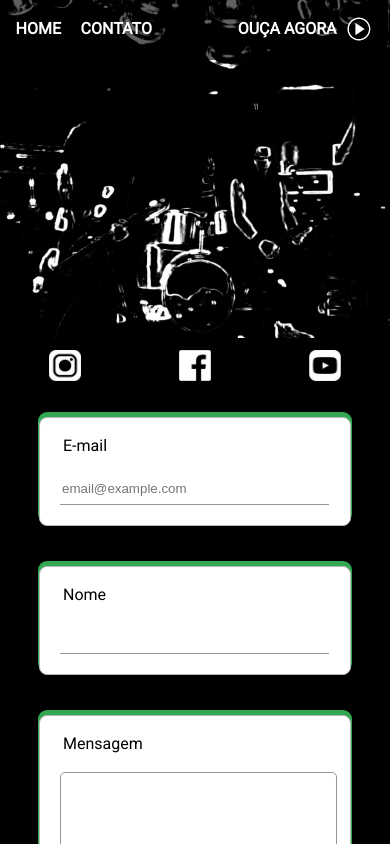
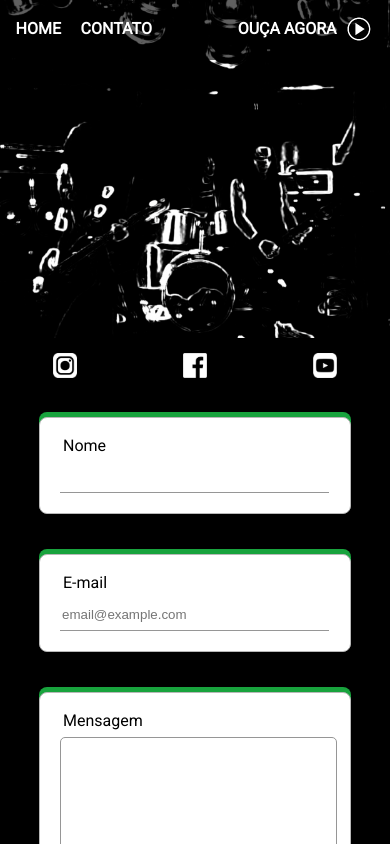
Before and after one commit to LucasDeathsuit/Deathsuit-Site, a React (Create React App) app: page /contact-us in a window 390 px wide. Shown: the top 844 px of the page. Built offline with nearby package versions, Linux system fonts and the light colour scheme.

Commit message:
Updated Contact form layout

```diff
--- a/src/components/ContactForm/ContactForm.js
+++ b/src/components/ContactForm/ContactForm.js
@@ -31,7 +31,7 @@ export default function ContactForm() {
         console.log(email);
         console.log(name);
         console.log(message);
-        const res = await fetch("http://localhost/site-banda/wp-json/contact-us/v1/send", {
+        const res = await fetch("http://wp.deathsuit.com.br/wp-json/contact-us/v1/send", {
             method: 'POST',
             headers: { 'Content-Type': 'application/json' },
             body: JSON.stringify({
@@ -47,17 +47,17 @@ export default function ContactForm() {
         <div className={css.formWrapper}>
             <form onSubmit={handleSubmit} className={css.form}>
                 <FormItem>
+                    <label className={css.label} htmlFor="nome">
+                        Nome
+                    </label>
+                    <input className={css.textField} type="text" id="nome" required onChange={handleSubjectChange} />
+                </FormItem>
+
+                <FormItem>
                     <label className={css.label} htmlFor="email">
                         E-mail
                     </label>
                     <input className={css.textField} type="email" id="email" placeholder="email@example.com" required onChange={handleEmailChange} />
-                </FormItem>
-
-                <FormItem>
-                    <label className={css.label} htmlFor="nome">
-                        Nome
-                    </label>
-                    <input className={css.textField} type="text" id="nome" required onChange={handleSubjectChange} />
                 </FormItem>
 
                 <FormItem><label className={css.label} htmlFor="mensagem">
--- a/src/components/ContactForm/contactForm.module.css
+++ b/src/components/ContactForm/contactForm.module.css
@@ -1,6 +1,7 @@
 .formWrapper {
     position: absolute;
-    top: 100px;
+    top: 15vh;
+
     margin-left: auto;
     margin-right: auto;
     left: 0;
@@ -8,12 +9,21 @@
     font-family: Roboto, sans-serif;
 }
 
+@media screen and (max-height: 650px) {
+    .formWrapper {
+        top: 100vh;
+        background-color: #000;
+    }
+}
+
 @media screen and (max-width: 600px) {
     .formWrapper {
         top: 47vh;
-        background-color: black;
+        background-color: #000;
     }
 }
+
+
 
 .form {
     display: flex;
@@ -31,7 +41,7 @@
     height: 28px;
     resize: none;
     border-radius: 0px;
-    margin-top: 20px;
+    margin-top: 1vh;
     border: none;
     border-bottom: 1px solid rgb(150, 150, 150);
 
@@ -42,7 +52,7 @@
 }
 
 .textArea {
-    height: 150px;
+    height: 120px;
     border: 1px solid rgb(150, 150, 150);
     border-radius: 5px;
     padding: 5px;
@@ -51,4 +61,5 @@
 
 .submitWrapper {
     width: 120px;
+    margin-bottom: 20px;
 }
--- a/src/components/FormItem/formItem.module.css
+++ b/src/components/FormItem/formItem.module.css
@@ -5,7 +5,7 @@
     padding: 20px;
     border-radius: 8px;
     border: 1px solid rgb(184, 184, 184);
-    box-shadow: 0px -4px 0px 1px #32a852;
+    box-shadow: 0px -5px 0px 0px #18a33d;
 }
 
 @media screen and (max-width: 800px) {
--- a/src/components/Header/Header.module.css
+++ b/src/components/Header/Header.module.css
@@ -19,7 +19,7 @@
 
 @media screen and (max-height: 500px) {
     .header {
-        height: 100vh;
+        height: 93vh;
     }
 }
 
--- a/src/components/Noticias/noticias.module.css
+++ b/src/components/Noticias/noticias.module.css
@@ -17,7 +17,7 @@
 
 .topo {
     font-size: 2rem;
-    padding-bottom: 60px;
+    padding-bottom: 2%;
     font-family: Roboto, sans-serif;
     margin: 0 auto;
     max-width: 75rem;
--- a/src/components/SocialMedia/socialmedia.module.css
+++ b/src/components/SocialMedia/socialmedia.module.css
@@ -7,9 +7,17 @@
 
 @media screen and (max-width: 600px) {
     .socialmediaicon {
-        width: 8vw;
-        height: 8vw;
+        width: 7vw;
+        height: 7vw;
+        padding: 2%;
+    }
+}
 
+@media screen and (max-height: 400px) {
+    .socialmediaicon {
+        width: 8vh;
+        height: 8vh;
+        padding: 2%;
     }
 }
 
--- a/src/components/logo/logo.module.css
+++ b/src/components/logo/logo.module.css
@@ -12,7 +12,7 @@
 
 @media screen and (max-width: 1000px) {
     .logo {
-        width: 580px;
+        width: 500px;
     }
 }
 
--- a/src/components/mainFooter/MainFooter.js
+++ b/src/components/mainFooter/MainFooter.js
@@ -7,7 +7,7 @@ export default function MainFooter() {
         <div className={css.mediaIcons}>
             <SocialMedia logo="instagram_logo" alt="Instagram" link="https://instagram.com/_deathsuit"/>
             <SocialMedia logo="facebook_logo" alt="Facebook" link="https://facebook.com/deathsuit"/>
-            <SocialMedia logo="youtube_logo" alt="Youtube" link="https://www.youtube.com/channel/UCLKLNxBbfeT8-LXpyEUjU3g"/>
+            <SocialMedia logo="youtube_logo" alt="Youtube" link="https://www.youtube.com/channel/UCbqeKL8Djio8i8tnTGlgLiQ"/>
         </div>
     )
 }
--- a/src/components/mainFooter/mainfooter.module.css
+++ b/src/components/mainFooter/mainfooter.module.css
@@ -7,7 +7,6 @@
     background-color: #000;
     padding-right: 2%;
     height: 7vh;
-    min-height: 36px;
 }
 
 @media screen and (max-width: 600px) {
```
